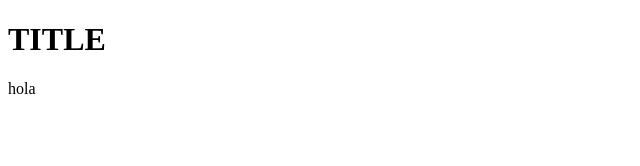
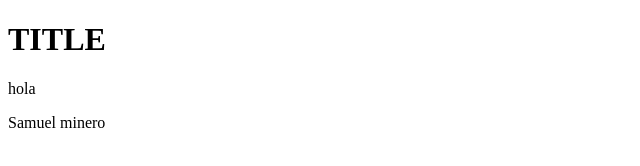
Before and after one commit to DominicVillanueva/custom-commands, a plain HTML site: page index.html in a window 1280 px wide. Shown: the whole page, without its empty margins (0-640 px from the left). Drawn offline with Linux system fonts and the light colour scheme.

Commit message:
Samuel minero

```diff
--- a/index.html
+++ b/index.html
@@ -9,5 +9,6 @@
 <body>
     <h1>TITLE</h1>
     <p>hola</p>
+    <p>Samuel minero</p>
 </body>
 </html>
```
